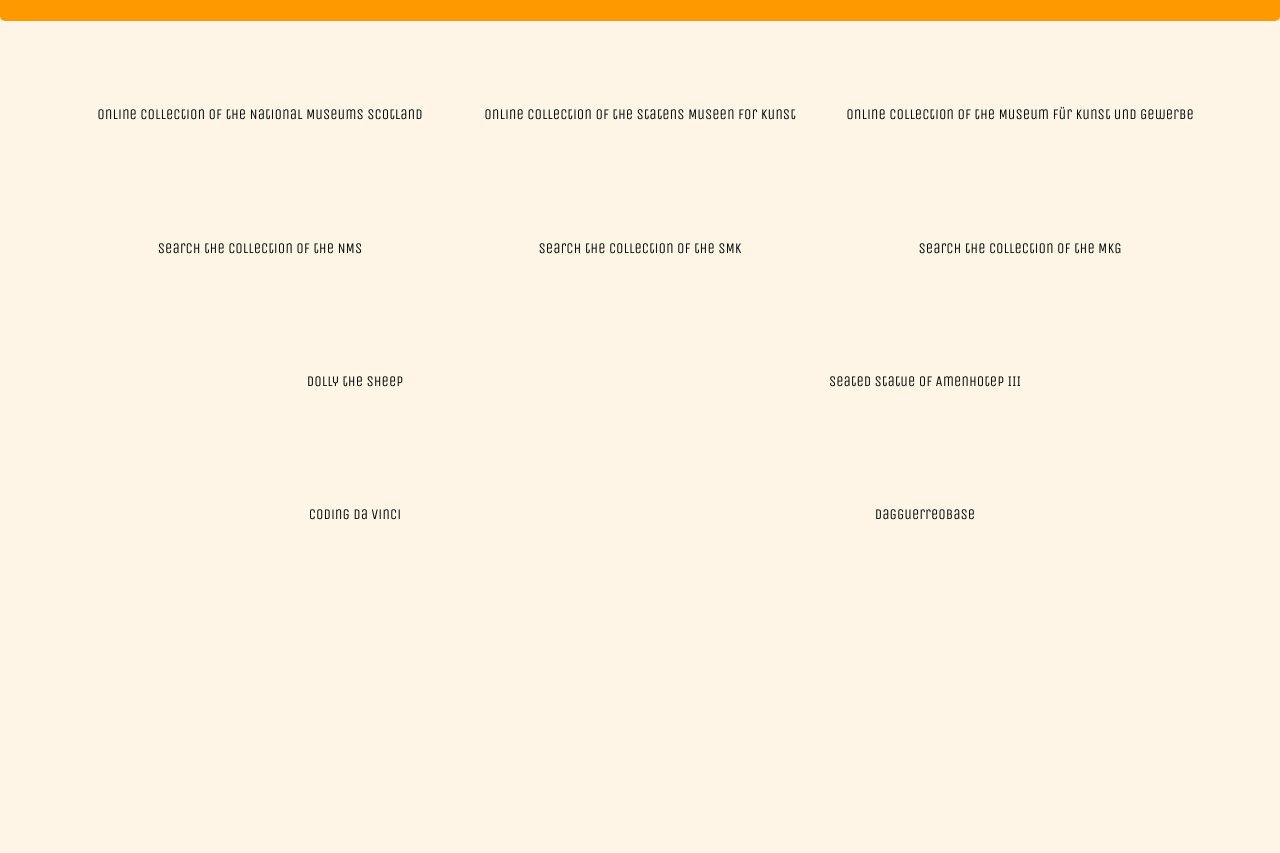
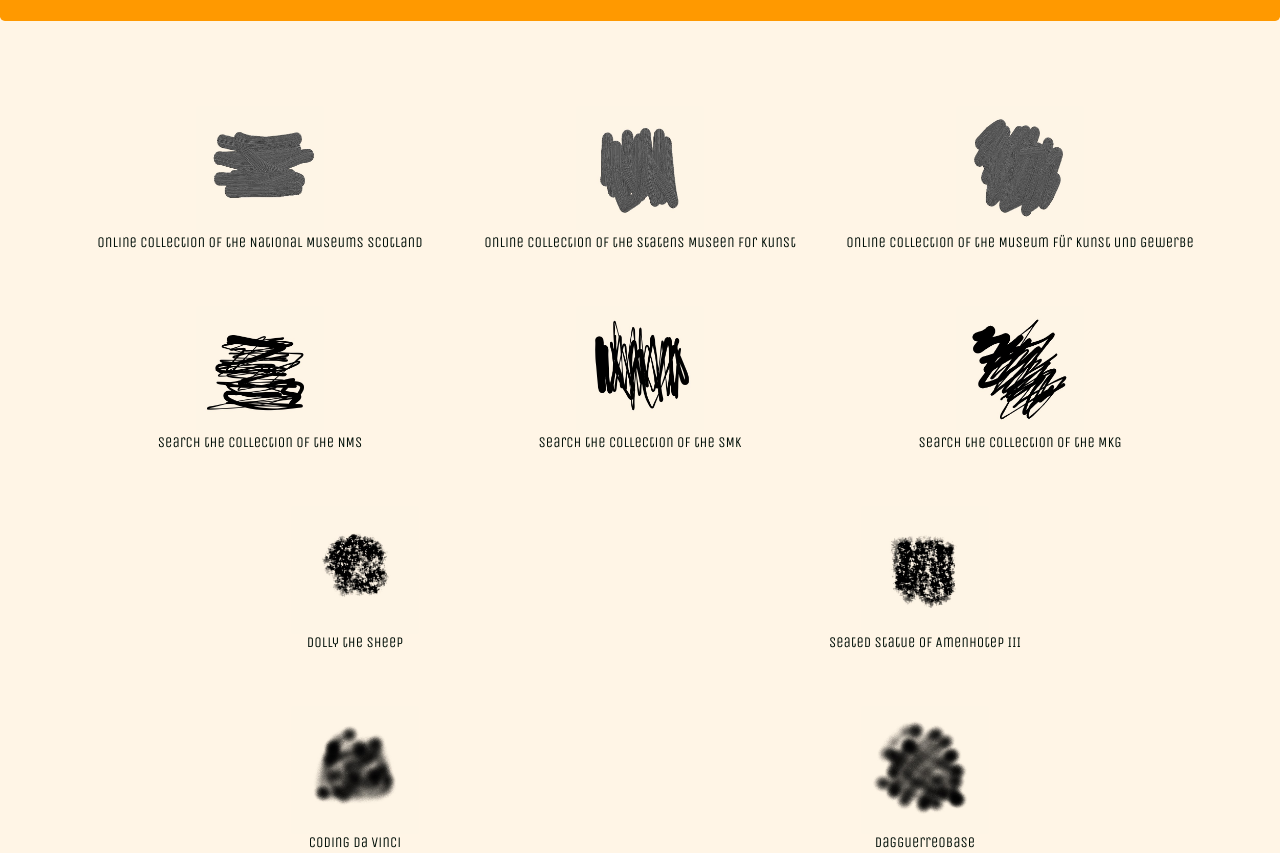
Before and after one commit to Rixten/Appendix1, a plain HTML site: page index.html in a window 1280 px wide. Shown: the part 99-952 px from the top of the page. Before the commit the page ends 800 px from the top, so only its background shows below. Drawn offline with nearby package versions, Linux system fonts and the light colour scheme.

Commit message:
added the icons and placed them on the layout correctly.

```diff
--- a/index.html
+++ b/index.html
@@ -18,40 +18,50 @@
  <div class="container">
    <div class="row">
      <div class="col-sm">
+       <img src='style/Icons/blobII.jpg'style="width:128px;height:128px;" class="rounded mx-auto d-block">
        <h1><a href="https://www.nms.ac.uk/explore-our-collections/" target="_blank">Online Collection of the National Museums Scotland</a></h1>
      </div>
      <div class="col-sm">
+       <img src='style/Icons/blobIV.jpg'style="width:128px;height:128px;" class="rounded mx-auto d-block">
        <h1><a href="https://www.smk.dk/en/list/highlights/" target="_blank">Online Collection of the Statens Museen for Kunst</a></h1>
      </div>
      <div class="col-sm">
+       <img src='style/Icons/blobV.jpg'style="width:128px;height:128px;" class="rounded mx-auto d-block">
        <h1><a href="https://www.mkg-hamburg.de/en/collection.html" target="_blank">Online Collection of the Museum für Kunst und Gewerbe</a></h1>
      </div>
    </div>
    <div class="row">
      <div class="col-sm">
+       <img src='style/Icons/blobX.jpg'style="width:128px;height:128px;" class="rounded mx-auto d-block">
        <h1><a href="https://www.nms.ac.uk/explore-our-collections/search-our-collections/" target="_blank">Search the Collection of the NMS</a></h1>
      </div>
      <div class="col-sm">
+       <img src='style/Icons/blobIX.jpg'style="width:128px;height:128px;" class="rounded mx-auto d-block">
        <h1><a href="http://collection.smk.dk/#/en/" target="_blank">Search the Collection of the SMK</a></h1>
      </div>
      <div class="col-sm">
+       <img src='style/Icons/blobVIII.jpg'style="width:128px;height:128px;" class="rounded mx-auto d-block">
        <h1><a href="http://sammlungonline.mkg-hamburg.de/en" target="_blank">Search the Collection of the MKG</a></h1>
      </div>
    </div>
    <div class="row">
      <div class="col-sm">
+       <img src='style/Icons/blobI.jpg'style="width:128px;height:128px;" class="rounded mx-auto d-block">
        <h1><a href="https://www.nms.ac.uk/explore-our-collections/stories/natural-world/dolly-the-sheep/" target="_blank">Dolly the Sheep</a></h1>
      </div>
      <div class="col-sm">
-     <h1><a href="https://sketchfab.com/models/53bbed1b8c034cb5ba4f719b5a98e771" target="_blank">Seated Statue of Amenhotep III</a></h1>
-    </div>
-  </div>
+       <img src='style/Icons/blobVI.jpg'style="width:128px;height:128px;" class="rounded mx-auto d-block">
+       <h1><a href="https://sketchfab.com/models/53bbed1b8c034cb5ba4f719b5a98e771" target="_blank">Seated Statue of Amenhotep III</a></h1>
+     </div>
+   </div>
   <div class="row">
     <div class="col-sm">
+      <img src='style/Icons/blobIII.jpg'style="width:128px;height:128px;" class="rounded mx-auto d-block">
       <h1><a href="https://codingdavinci.de/about/" target="_blank">Coding da Vinci</a></h1>
     </div>
     <div class="col-sm">
-    <h1><a href="http://www.daguerreobase.org/en/about-daguerreobase" target="_blank">Dagguerreobase</a></h1>
+      <img src='style/Icons/blobVII.jpg'style="width:128px;height:128px;" class="rounded mx-auto d-block">
+      <h1><a href="http://www.daguerreobase.org/en/about-daguerreobase" target="_blank">Dagguerreobase</a></h1>
    </div>
   </div>
 </div>
--- a/style/appendix.css
+++ b/style/appendix.css
@@ -21,7 +21,7 @@
 }
 
 .col-sm {
-  height: 100pt;
+  height: 150pt;
   padding-top: 40pt;
 }
 
@@ -32,3 +32,10 @@
 a:visited {
   color: #000F08;
 }
+
+.center {
+    display: block;
+    margin-left: auto;
+    margin-right: auto;
+    width: 50%;
+}
```
Also changed, not shown: style/Amenhotep III.jpg (added), style/Dolly.jpg (added), style/Icons/blobI.jpg (added), style/Icons/blobII.jpg (added), style/Icons/blobIII.jpg (added), style/Icons/blobIV.jpg (added), style/Icons/blobIX.jpg (added), style/Icons/blobV.jpg (added), style/Icons/blobVI.jpg (added), style/Icons/blobVII.jpg (added), style/Icons/blobVIII.jpg (added), style/Icons/blobX.jpg (added), 1 other file.
